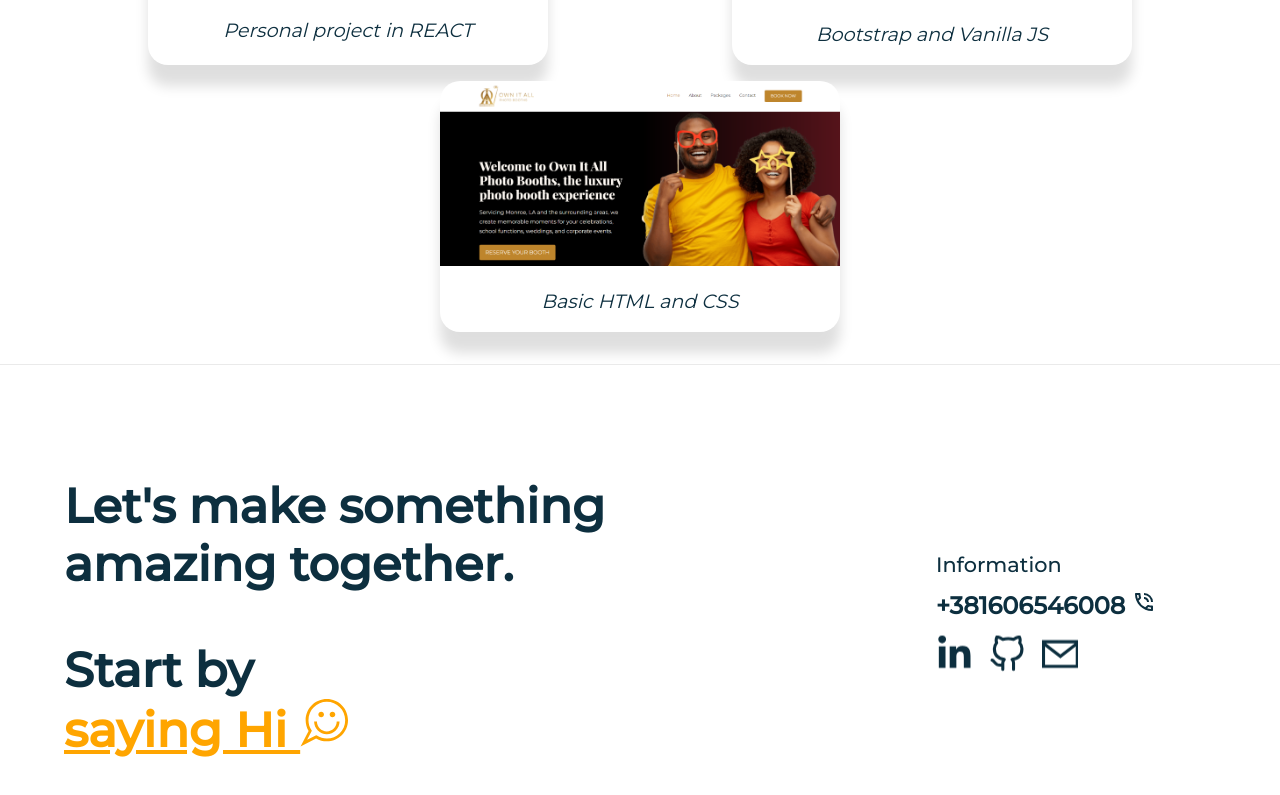
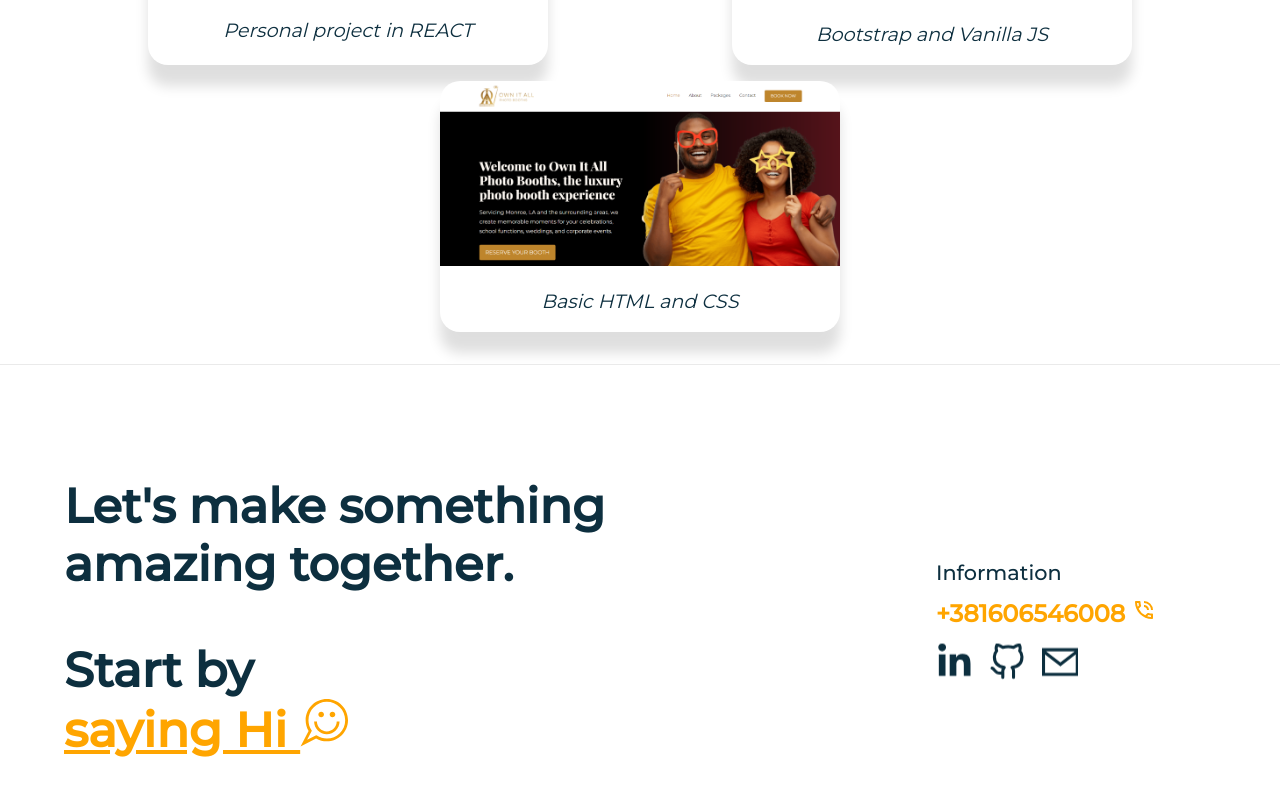
Before and after one commit to jimmyatv/aleksandar, a React (Create React App) app: page / in a window 1280 px wide. Shown: the part 3009-3804 px from the top of the page. Built offline with nearby package versions, Linux system fonts and the light colour scheme.

Commit message:
Footer style

```diff
--- a/src/components/Footer/Footer.jsx
+++ b/src/components/Footer/Footer.jsx
@@ -34,11 +34,13 @@ const Footer = () => {
                 <div className={css.right}>
                     <div className={css.info}>
                         <span className="secondaryText">Information</span>
-                        <p>+381606546008 <MdOutlinePhoneInTalk /></p>
+                        <div className={css.callMe}>
+                            <a href="tel:+381606546008">+381606546008 <MdOutlinePhoneInTalk /></a>
+                        </div>
                         <div className={css.name}>
-                            <a target='_blank' rel="noreferrer" href="https://www.linkedin.com/in/aleksandar-rasic-jimmy/"><FaLinkedinIn /></a>
-                            <a target='_blank' rel="noreferrer" href="https://github.com/jimmyatv"><FiGithub /></a>
-                            <a target='_blank' rel="noreferrer" href="mailto:rasic.alexandar@gmail.com"><GrMailOption /></a>
+                            <a className={css.bounceSocials} target='_blank' rel="noreferrer" href="https://www.linkedin.com/in/aleksandar-rasic-jimmy/"><FaLinkedinIn /></a>
+                            <a className={css.bounceSocials} target='_blank' rel="noreferrer" href="https://github.com/jimmyatv"><FiGithub /></a>
+                            <a className={css.bounceSocials} target='_blank' rel="noreferrer" href="mailto:rasic.alexandar@gmail.com"><GrMailOption /></a>
                         </div>
                     </div>
 
--- a/src/components/Footer/Footer.module.scss
+++ b/src/components/Footer/Footer.module.scss
@@ -24,7 +24,7 @@
                 margin-top: 3rem;
                 a{
                     text-decoration: underline;
-                    color: orange;
+                    color: #ffa500;
                 }
             }
         }
@@ -33,13 +33,15 @@
             flex: 1;
 
             .info {
-
-                p {
-                    font-size: 1.5rem;
-                    font-weight: bold;
+                .callMe {
+                    >a {
+                        font-size: 1.5rem;
+                        font-weight: bold;
+                        text-decoration: none;
+                        margin-bottom: 1rem;
+                        color: #ffa500;
+                    }
                 }
-                margin-bottom: 1rem;
-
                 >* {
                     display: block;
                 }
@@ -72,7 +74,7 @@
                             }
                         }
 
-                        a {
+                        .bounceSocials {
                             display: inline-block;
                             animation: bounce 2s infinite;
                         }
```
